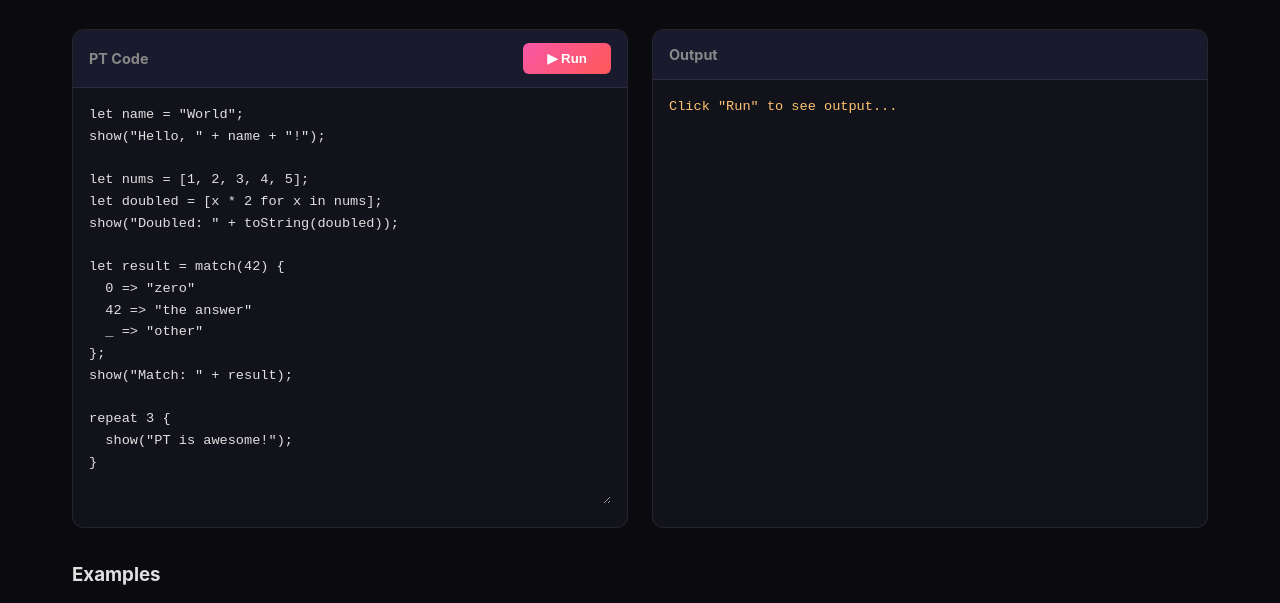
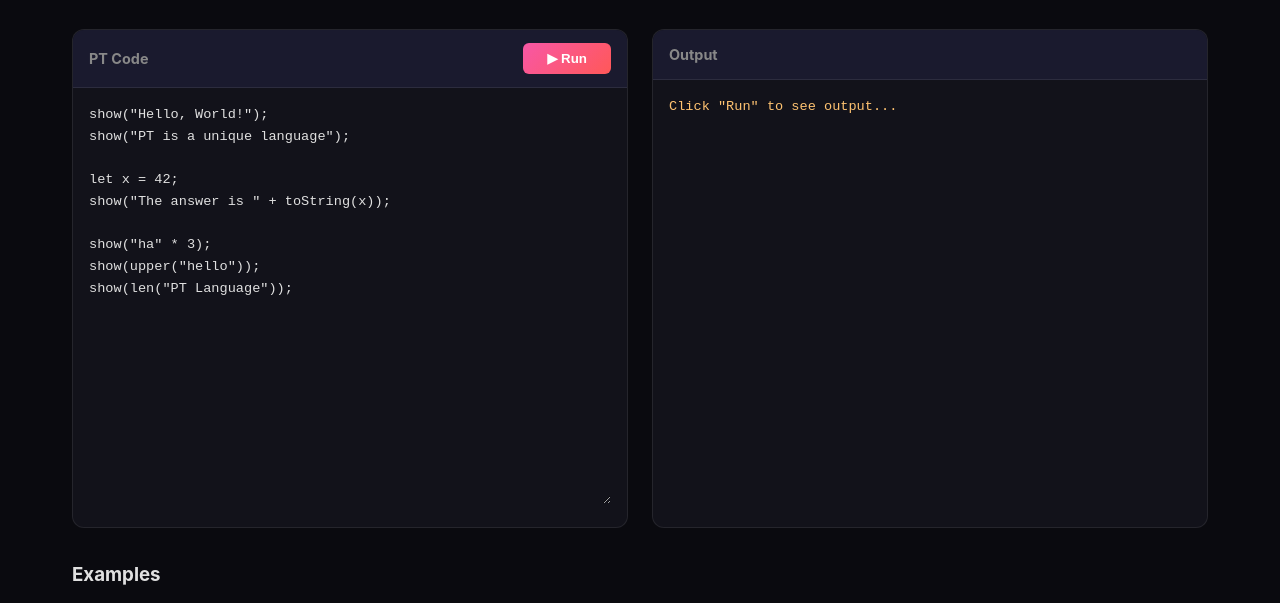
Before and after one commit to phyothant-dev/PT-Programming-Language, a plain HTML site: page demo/playground.html in a window 1280 px wide. Shown: the part 195-798 px from the top of the page. Drawn offline with Linux system fonts and the light colour scheme.

Commit message:
Fix playground default code to match hello example

```diff
--- a/demo/playground.html
+++ b/demo/playground.html
@@ -66,23 +66,15 @@
           <button class="run-btn" onclick="runExample()">&#9654; Run</button>
         </div>
         <div class="panel-body">
-          <textarea id="code" spellcheck="false" oninput="currentExample = null">let name = "World";
-show("Hello, " + name + "!");
+          <textarea id="code" spellcheck="false" oninput="currentExample = null">show("Hello, World!");
+show("PT is a unique language");
 
-let nums = [1, 2, 3, 4, 5];
-let doubled = [x * 2 for x in nums];
-show("Doubled: " + toString(doubled));
+let x = 42;
+show("The answer is " + toString(x));
 
-let result = match(42) {
-  0 => "zero"
-  42 => "the answer"
-  _ => "other"
-};
-show("Match: " + result);
-
-repeat 3 {
-  show("PT is awesome!");
-}</textarea>
+show("ha" * 3);
+show(upper("hello"));
+show(len("PT Language"));</textarea>
         </div>
       </div>
 
@@ -299,7 +291,7 @@ httpListen(3000, (req) => {
 });`
     };
 
-    let currentExample = null;
+    let currentExample = 'hello';
 
     const expectedOutputs = {
       hello: `Hello, World!\nPT is a unique language\nThe answer is 42\nhahaha\nHELLO\n11`,
```
Also changed, not shown: docs/playground.html (+8 -16 lines).
